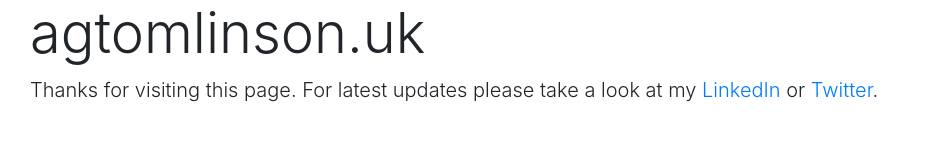
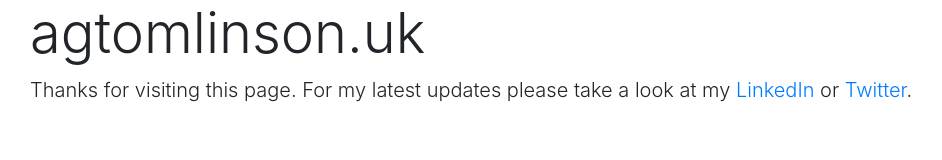
Before and after one commit to agtomlinson-uk/personal-site, a plain HTML site: page index.html in a window 1280 px wide. Shown: the whole page, without its empty margins (55-997 px from the left). Drawn offline with nearby package versions, Linux system fonts and the light colour scheme.

Commit message:
Update index.html

```diff
--- a/index.html
+++ b/index.html
@@ -13,7 +13,7 @@
 <body>
     <div class="container">
         <h1 class="display-4">agtomlinson.uk</h1>
-        <p class="lead">Thanks for visiting this page. For latest updates please take a look at my <a href="https://www.linkedin.com/in/andrewgtomlinson/">LinkedIn</a> or <a href="https://twitter.com/agtomlinson_uk">Twitter</a>.</p>
+        <p class="lead">Thanks for visiting this page. For my latest updates please take a look at my <a href="https://www.linkedin.com/in/andrewgtomlinson/">LinkedIn</a> or <a href="https://twitter.com/agtomlinson_uk">Twitter</a>.</p>
     </div>
 </body>
 </html>
```
